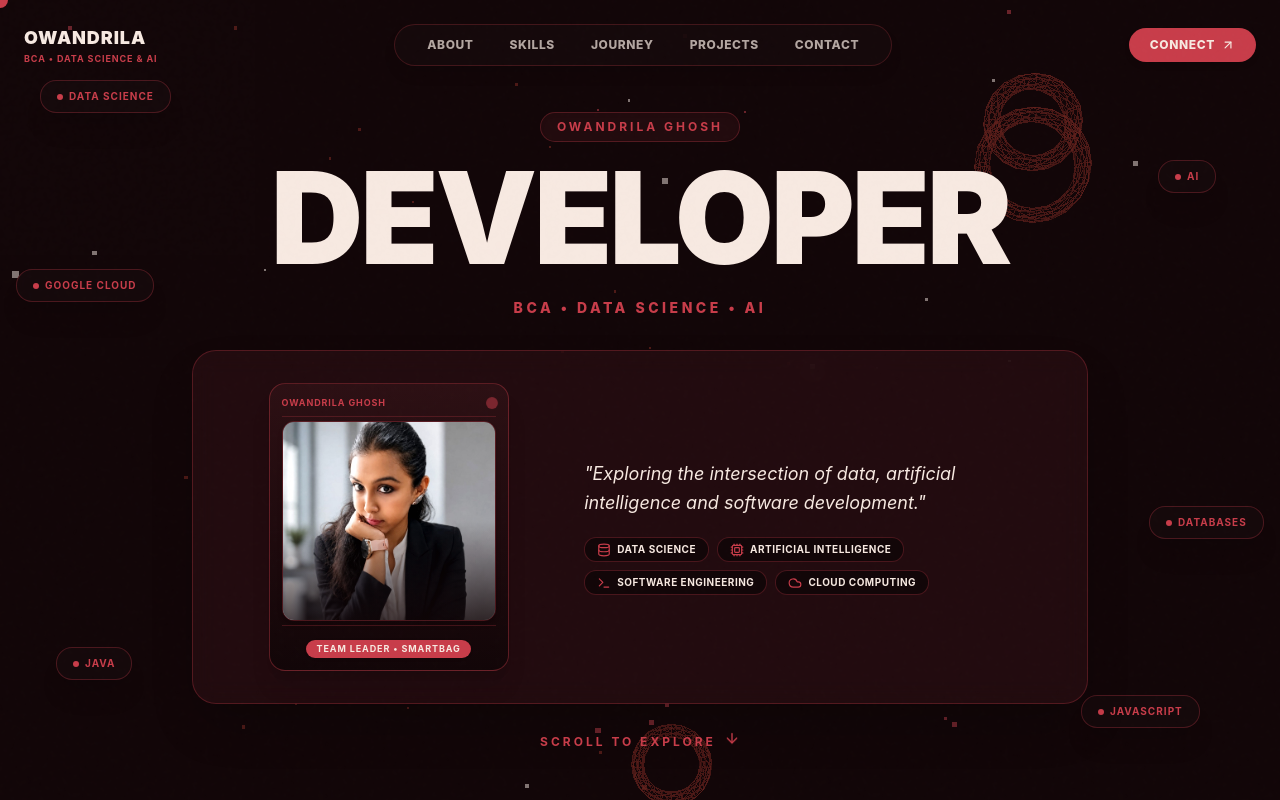
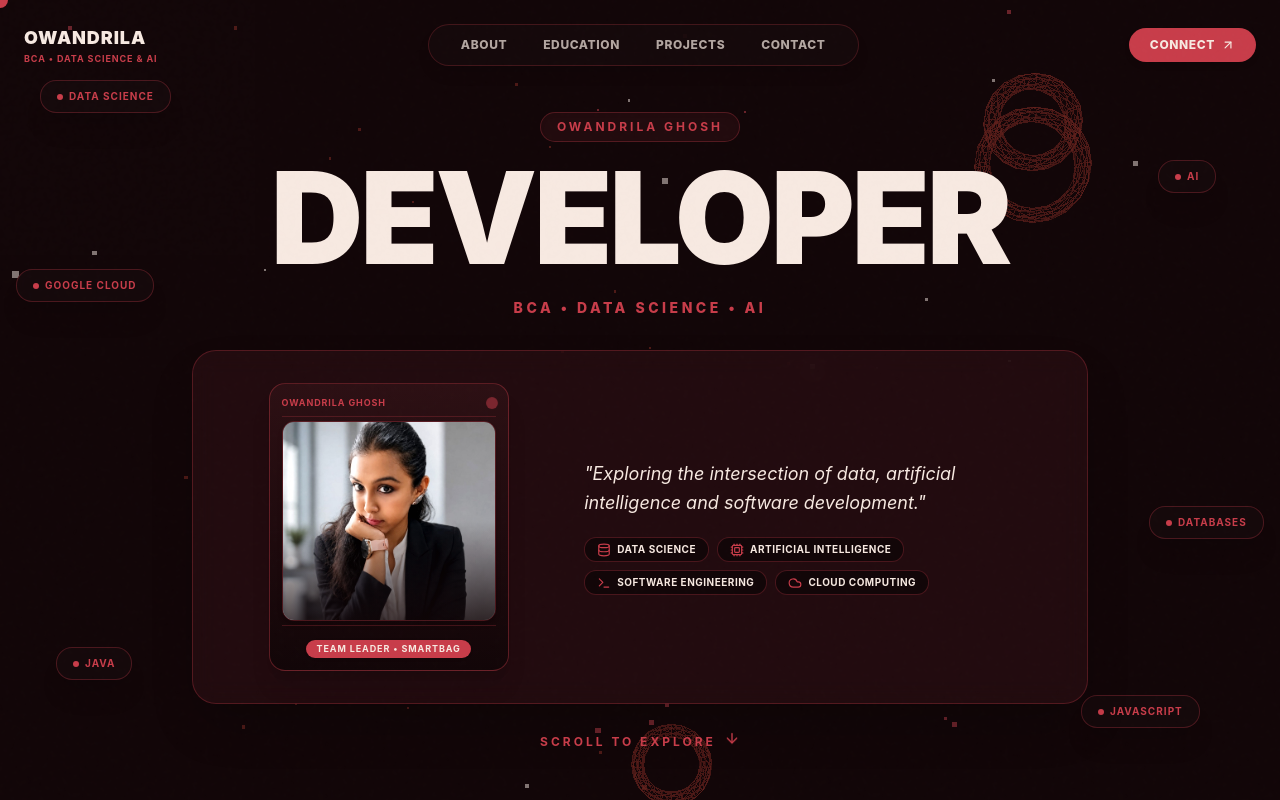
Before and after one commit to owandrila-codes/owandrila-ghosh, a React (Vite) app: page / in a window 1280 px wide. Both pictures are taken after a click on the button "SKIP INTRO". Shown: the top 800 px of the page. Built offline with nearby package versions, Linux system fonts and the light colour scheme.

Commit message:
Reorder section flow to place Education & Journey immediately after About me

```diff
--- a/src/App.tsx
+++ b/src/App.tsx
@@ -60,7 +60,7 @@ export default function App() {
             <About />
           </Suspense>
 
-          {/* 03 — EDUCATION & JOURNEY (~100vh) */}
+          {/* 03 — EDUCATION & JOURNEY (~100vh, placed immediately after About) */}
           <Suspense fallback={<SectionFallback />}>
             <Journey />
           </Suspense>
--- a/src/components/Journey.tsx
+++ b/src/components/Journey.tsx
@@ -43,7 +43,7 @@ export default function Journey() {
             transition={{ duration: 0.5 }}
             className="font-grotesk text-xs font-bold tracking-[0.3em] text-[#c83d4a] uppercase bg-[#220b0e] px-4 py-1.5 rounded-full border border-[rgba(200,61,74,0.3)] inline-block"
           >
-            04 — EDUCATION &amp; JOURNEY
+            03 — EDUCATION &amp; JOURNEY
           </motion.span>
 
           <motion.h2
--- a/src/components/Navbar.tsx
+++ b/src/components/Navbar.tsx
@@ -16,8 +16,7 @@ export default function Navbar() {
 
   const navLinks = [
     { label: 'ABOUT', href: '#about' },
-    { label: 'SKILLS', href: '#about' },
-    { label: 'JOURNEY', href: '#experience' },
+    { label: 'EDUCATION', href: '#experience' },
     { label: 'PROJECTS', href: '#projects' },
     { label: 'CONTACT', href: '#contact' },
   ];
--- a/src/components/Projects.tsx
+++ b/src/components/Projects.tsx
@@ -60,7 +60,7 @@ export default function Projects() {
             transition={{ duration: 0.5 }}
             className="font-grotesk text-xs font-bold tracking-[0.3em] text-[#c83d4a] uppercase bg-[#220b0e] px-4 py-1.5 rounded-full border border-[rgba(200,61,74,0.3)] inline-block"
           >
-            03 — FEATURED CREATIONS
+            04 — FEATURED CREATIONS
           </motion.span>
 
           <motion.h2
```
